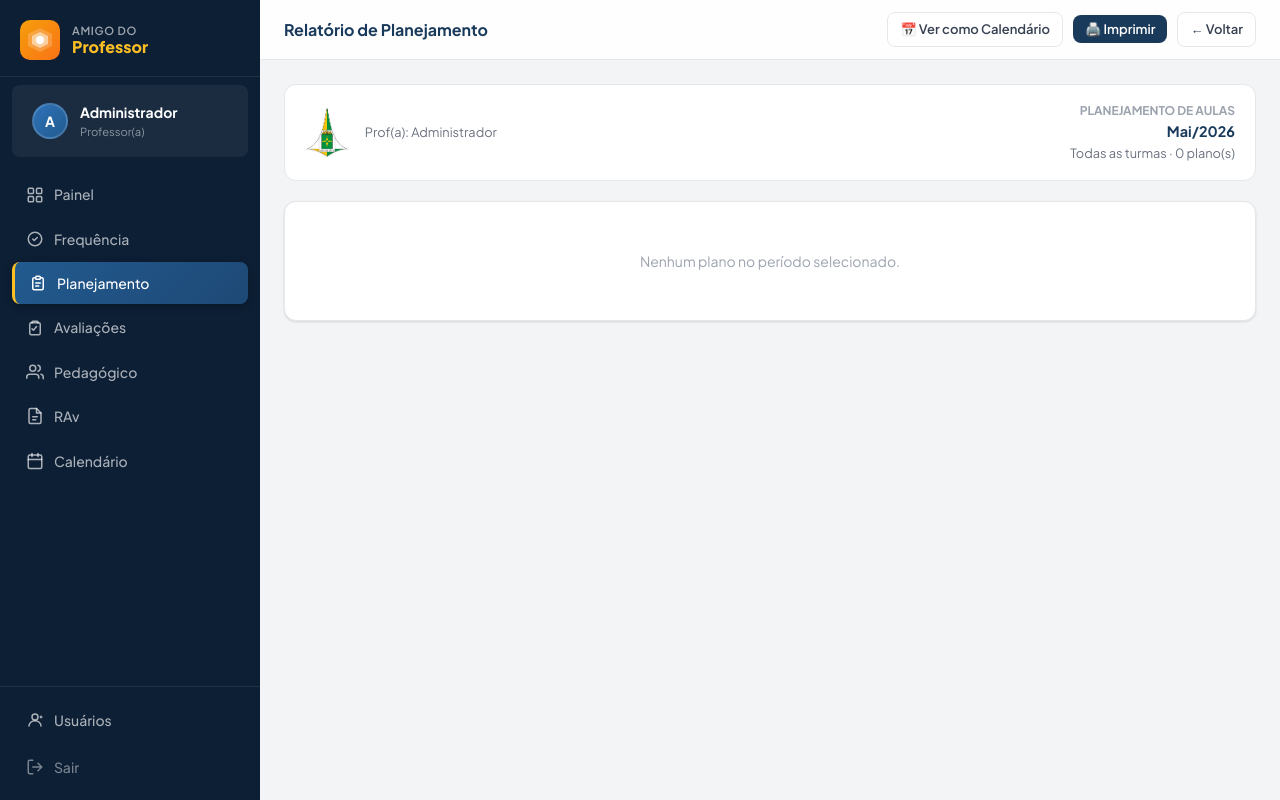
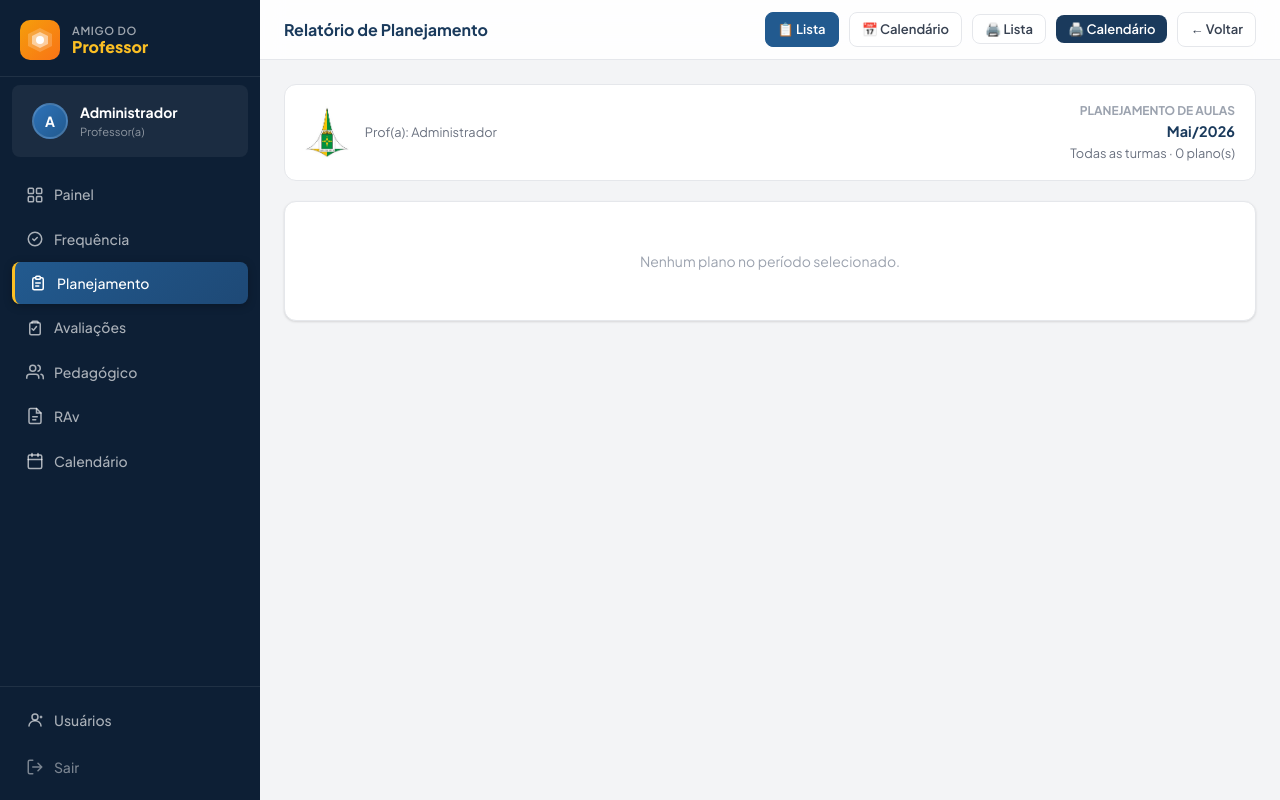
Before and after one commit to mavana1981-boop/AMIGO-PROFESSOR, a Flask app: page /planejamento/relatorio-preview in a window 1280 px wide. Run offline with Flask 3, Linux system fonts and the light colour scheme; a user stored in the database is signed in.

Commit message:
Update relatorio_preview.html

```diff
--- a/templates/planejamento/relatorio_preview.html
+++ b/templates/planejamento/relatorio_preview.html
@@ -1,14 +1,51 @@
 {% extends "base.html" %}
-{% block title %}Relatório de Planejamento — {{ label }}{% endblock %}
-{% block page_title %}Relatório de Planejamento{% endblock %}
+{% block title %}Relatório de Planejamento — {{ label }}
+<script>
+function imprimirLista() {
+  window.location.href = '?{{ request_qs }}&formato=lista&print=1';
+}
+function imprimirCalendario() {
+  window.location.href = '?{{ request_qs }}&formato=calendario&print=1';
+}
+// Auto-print se vier com ?print=1
+if (new URLSearchParams(window.location.search).get('print') === '1') {
+  window.addEventListener('load', () => setTimeout(() => window.print(), 400));
+}
+</script>
+{% endblock %}
+{% block page_title %}Relatório de Planejamento
+<script>
+function imprimirLista() {
+  window.location.href = '?{{ request_qs }}&formato=lista&print=1';
+}
+function imprimirCalendario() {
+  window.location.href = '?{{ request_qs }}&formato=calendario&print=1';
+}
+// Auto-print se vier com ?print=1
+if (new URLSearchParams(window.location.search).get('print') === '1') {
+  window.addEventListener('load', () => setTimeout(() => window.print(), 400));
+}
+</script>
+{% endblock %}
 {% block topbar_actions %}
-  {% if formato == 'calendario' %}
-  <a href="?{{ request_qs }}&formato=lista" class="btn btn-outline btn-sm">📋 Ver como Lista</a>
-  {% else %}
-  <a href="?{{ request_qs }}&formato=calendario" class="btn btn-outline btn-sm">📅 Ver como Calendário</a>
-  {% endif %}
-  <button onclick="window.print()" class="btn btn-primary btn-sm">🖨️ Imprimir</button>
+  <a href="?{{ request_qs }}&formato=lista" class="btn btn-outline btn-sm {% if formato=='lista' %}active{% endif %}">📋 Lista</a>
+  <a href="?{{ request_qs }}&formato=calendario" class="btn btn-outline btn-sm {% if formato=='calendario' %}active{% endif %}">📅 Calendário</a>
+  <button onclick="imprimirLista()" class="btn btn-outline btn-sm" title="Imprimir versão lista">🖨️ Lista</button>
+  <button onclick="imprimirCalendario()" class="btn btn-primary btn-sm" title="Imprimir versão calendário">🖨️ Calendário</button>
   <a href="{{ url_for('planejamento.index') }}" class="btn btn-outline btn-sm">← Voltar</a>
+
+<script>
+function imprimirLista() {
+  window.location.href = '?{{ request_qs }}&formato=lista&print=1';
+}
+function imprimirCalendario() {
+  window.location.href = '?{{ request_qs }}&formato=calendario&print=1';
+}
+// Auto-print se vier com ?print=1
+if (new URLSearchParams(window.location.search).get('print') === '1') {
+  window.addEventListener('load', () => setTimeout(() => window.print(), 400));
+}
+</script>
 {% endblock %}
 {% block extra_css %}
 <style>
@@ -43,7 +80,21 @@
   .cal-print-grid{margin-bottom:20px;}
   body{font-size:10px;}
 }
+.btn.active{background:var(--navy-700)!important;color:white!important;border-color:var(--navy-700)!important;}
 </style>
+
+<script>
+function imprimirLista() {
+  window.location.href = '?{{ request_qs }}&formato=lista&print=1';
+}
+function imprimirCalendario() {
+  window.location.href = '?{{ request_qs }}&formato=calendario&print=1';
+}
+// Auto-print se vier com ?print=1
+if (new URLSearchParams(window.location.search).get('print') === '1') {
+  window.addEventListener('load', () => setTimeout(() => window.print(), 400));
+}
+</script>
 {% endblock %}
 
 {% block content %}
@@ -130,4 +181,17 @@
 </div>
 {% endfor %}
 {% endif %}
+
+<script>
+function imprimirLista() {
+  window.location.href = '?{{ request_qs }}&formato=lista&print=1';
+}
+function imprimirCalendario() {
+  window.location.href = '?{{ request_qs }}&formato=calendario&print=1';
+}
+// Auto-print se vier com ?print=1
+if (new URLSearchParams(window.location.search).get('print') === '1') {
+  window.addEventListener('load', () => setTimeout(() => window.print(), 400));
+}
+</script>
 {% endblock %}
```
